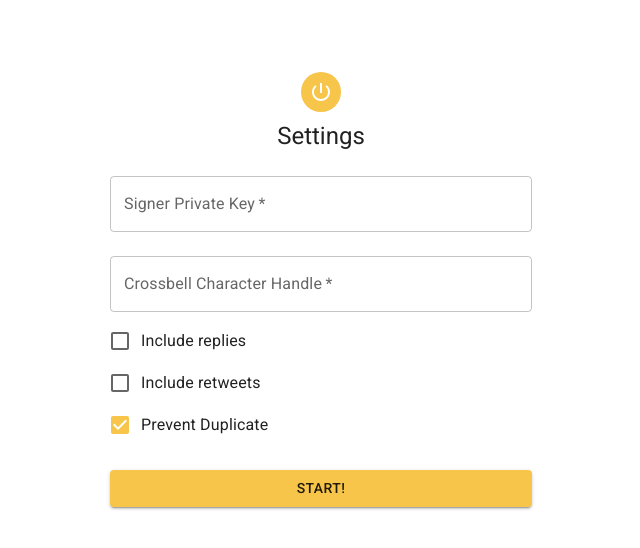
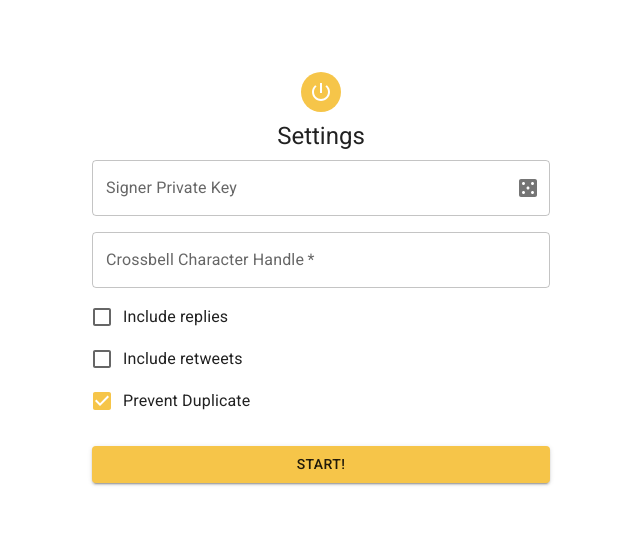
Before and after one commit to zinde-social/twitter2zinde, a React (Create React App) app: page /#/settings in a window 1280 px wide. Shown: the top 548 px of the page, without its empty margins (319-959 px from the left). Built offline with nearby package versions, Linux system fonts and the light colour scheme.

Commit message:
chore: add random signer func

```diff
--- a/src/common/contract.ts
+++ b/src/common/contract.ts
@@ -44,6 +44,11 @@ const getMetamaskProvider = async (): Promise<Contract> => {
   const uContract = new Contract(provider);
   await uContract.connect();
   return uContract;
+};
+
+export const generateRandomPrivateKey = () => {
+  const randWallet = ethers.Wallet.createRandom();
+  return randWallet.privateKey;
 };
 
 export const getSignerAddress = (): string => {
--- a/src/pages/Intro.tsx
+++ b/src/pages/Intro.tsx
@@ -44,9 +44,10 @@ const Intro = () => {
           What's the signer private key? We need a signer to proceed the <br />
           automation works, so you won't need to sign for every single <br />
           transaction. It can be everything. If not sure, just generate <br />
-          a random one should be fine. DON'T use any valuable private keys{" "}
+          a random one should be fine. DON'T use any valuable ones <br />
+          because it could be dangerous to expose them. <br />
           <br />
-          because it could be dangerous to expose them.
+          For safety concerns, private keys won't be saved into checkpoint.
         </Typography>
         <Button
           type="button"
--- a/src/pages/Settings.tsx
+++ b/src/pages/Settings.tsx
@@ -1,26 +1,30 @@
 import React, { useEffect, useState } from "react";
 import {
   Avatar,
-  Backdrop,
   Box,
   Button,
   Checkbox,
-  CircularProgress,
   Dialog,
   DialogActions,
   DialogContent,
   DialogContentText,
   DialogTitle,
+  FormControl,
   FormControlLabel,
   Grid,
+  IconButton,
+  InputAdornment,
+  InputLabel,
+  OutlinedInput,
   TextField,
   Typography,
 } from "@mui/material";
-import { PowerSettingsNewOutlined } from "@mui/icons-material";
+import { Casino, PowerSettingsNewOutlined } from "@mui/icons-material";
 import { getSetting, setSetting } from "@/common/session";
 import {
   addOperator,
   checkOperator,
+  generateRandomPrivateKey,
   getSignerAddress,
   getSignerBalance,
   initWithPrivateKey,
@@ -196,18 +200,35 @@ const Settings = () => {
         </Typography>
         <Box component="div" sx={{ mt: 1 }}>
           <Grid>
-            <TextField
-              margin="normal"
+            <FormControl fullWidth variant="outlined">
+              <InputLabel htmlFor="signer-private-key">
+                Signer Private Key
+              </InputLabel>
+              <OutlinedInput
+                id="signer-private-key"
+                type="password"
+                endAdornment={
+                  <InputAdornment position="end">
+                    <IconButton
+                      aria-label="toggle password visibility"
+                      onClick={() => {
+                        const pk = generateRandomPrivateKey();
+                        setPrivateKey(pk);
+                      }}
+                      edge="end"
+                    >
+                      <Casino />
+                    </IconButton>
+                  </InputAdornment>
+                }
                 required
-              fullWidth
-              label="Signer Private Key"
-              type="password"
-              name="privateKey"
                 value={privateKey}
                 onChange={(ev) => {
                   setPrivateKey(ev.target.value);
                 }}
+                label="Signer Private Key"
               />
+            </FormControl>
             <TextField
               margin="normal"
               required
```
Lines whose indentation alone changed are shown as unchanged.
